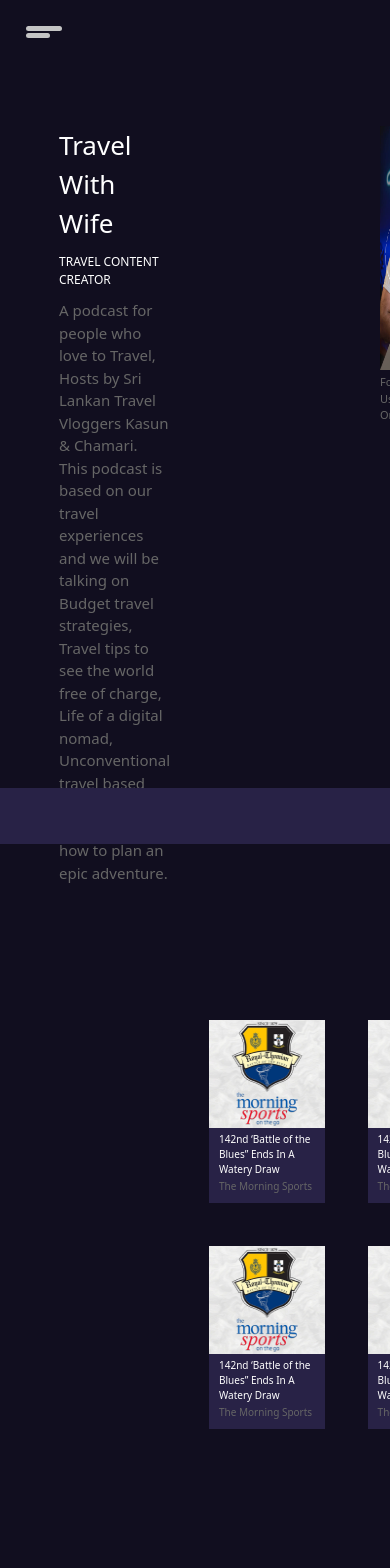
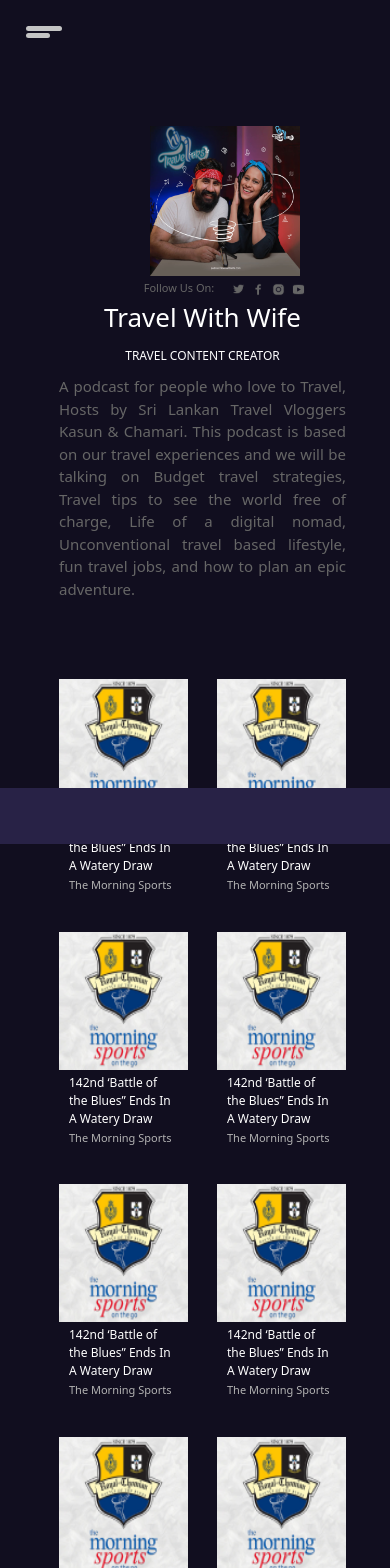
Before and after one commit to tsjayakody/onthego-client, a React (Create React App) app: page /hosts in a window 390 px wide. Shown: the top 1568 px of the page. Built offline with nearby package versions, Linux system fonts and the light colour scheme.

Commit message:
host detail view mobile view implemented

```diff
--- a/src/components/HostDetailPage.jsx
+++ b/src/components/HostDetailPage.jsx
@@ -7,6 +7,8 @@ import facebookDarkIcon from '../components/assets/facebook-dark-icon.svg';
 import instagramDarkIcon from '../components/assets/instagram-dark-icon.svg';
 import DarkSocialMediaButton from '../components/shared/DarkSocialMediaButton';
 import youtubeDarkIcon from '../components/assets/youtube-dark-icon.svg';
+import HostDetailLeftContainer from './hosts/HostDetailLeftContainer';
+import HostDetailRightContainer from './hosts/HostDetailRightContainer';
 
 function HostDetailPage() {
 
@@ -17,33 +19,44 @@ function HostDetailPage() {
     return (
         <div className='bg-#110E1F flex-grow h-full w-full overflow-y-auto md:pl-[203px] pb-[150px]'>
             {/* main container */}
-            <div className='flex-col mt-[126px] ml-[59px] space-y-[136px]'>
+            <div className='flex-col mt-[126px] ml-[59px] space-y-[79px] md:space-y-[136px]'>
                 {/* top container */}
                 <div className="flex space-x-[210px]">
-                    {/* text div col */}
-                    <div className="flex-col max-w-[453px] justify-start space-y-[10px]">
-                        <h1 className='text-#FFFFFF text-[26px]'>{hostName}</h1>
-                        <p className='text-[#FFFFFF] text-[12px]'>{hostType}</p>
-                        <p className='text-[#666666] text-[15px]'>{hostDetails}</p>
+                    <div className='inline-table md:hidden '>
+                        {/* shows banner image */}
+                        <HostDetailRightContainer
+                            hostdetialSampleBanner={hostdetialSampleBanner}
+                            twitterDarkIcon={twitterDarkIcon}
+                            facebookDarkIcon={facebookDarkIcon}
+                            instagramDarkIcon={instagramDarkIcon}
+                            youtubeDarkIcon={youtubeDarkIcon}
+                        />
+                        {/* text div col */}
+                        <HostDetailLeftContainer
+                            hostName={hostName}
+                            hostType={hostType}
+                            hostDetails={hostDetails}
+                        />
                     </div>
-                    {/* shows banner image */}
-                    <div className='flex-col space-y-[4px]'>
-                        <img src={hostdetialSampleBanner} alt="" className='h-[244px] w-[268px] object-fill' />
-                        {/* social media button here */}
-                        <div className='flex'>
-                            <p className='text-[#666666] text-[11px]'>Follow Us On:</p>
-                            <div className='flex space-x-[7px] ml-[18px]'>
-                                {/* social buttons here */}
-                                <DarkSocialMediaButton icon={twitterDarkIcon} onclick={()=>(console.log("Twitter Button Pressed"))}/>
-                                <DarkSocialMediaButton icon={facebookDarkIcon} onclick={()=>(console.log("Twitter Button Pressed"))}/>
-                                <DarkSocialMediaButton icon={instagramDarkIcon} onclick={()=>(console.log("Twitter Button Pressed"))}/>
-                                <DarkSocialMediaButton icon={youtubeDarkIcon} onclick={()=>(console.log("Twitter Button Pressed"))}/>
-                            </div>
-                        </div>
+                    <div className='hidden md:inline-flex space-x-[206px]'>
+                        {/* text div col */}
+                        <HostDetailLeftContainer
+                            hostName={hostName}
+                            hostType={hostType}
+                            hostDetails={hostDetails}
+                        />
+                        {/* shows banner image */}
+                        <HostDetailRightContainer
+                            hostdetialSampleBanner={hostdetialSampleBanner}
+                            twitterDarkIcon={twitterDarkIcon}
+                            facebookDarkIcon={facebookDarkIcon}
+                            instagramDarkIcon={instagramDarkIcon}
+                            youtubeDarkIcon={youtubeDarkIcon}
+                        />
                     </div>
                 </div>
                 {/* bottom shows grid */}
-                <div className='ml-[150px] w-[750px] grid grid-cols-5 gap-[43px]'>
+                <div className='md:ml-[150px] md:w-[750px] grid grid-cols-2 gap-[29px] md:grid md:grid-cols-5 md:gap-[43px] mr-[44px] md:mr-[0px]'>
                     {hostDetailList.map((item) => (
                         <ShowsDetailContainer
                             key={item.id}
--- /dev/null
+++ b/src/components/hosts/HostDetailLeftContainer.jsx
@@ -0,0 +1,15 @@
+import React from 'react'
+
+function HostDetailLeftContainer({hostName, hostType, hostDetails}) {
+    return (
+        <div className=''>
+            <div className="flex-col max-w-[453px] justify-center md:justify-start space-y-[10px] mr-[44px] md:mr-[0px]">
+                <h1 className='text-#FFFFFF text-[26px] text-center md:text-left'>{hostName}</h1>
+                <p className='text-[#FFFFFF] text-[12px] text-center md:text-left'>{hostType}</p>
+                <p className='text-[#666666] text-[15px] text-justify md:text-left'>{hostDetails}</p>
+            </div>
+        </div>
+    )
+}
+
+export default HostDetailLeftContainer
--- /dev/null
+++ b/src/components/hosts/HostDetailRightContainer.jsx
@@ -0,0 +1,41 @@
+import React from 'react'
+import DarkSocialMediaButton from '../shared/DarkSocialMediaButton'
+
+function HostDetailRightContainer({
+    hostdetialSampleBanner,
+    twitterDarkIcon,
+    facebookDarkIcon,
+    instagramDarkIcon,
+    youtubeDarkIcon
+    }) {
+    return (
+        <div className='flex-col space-y-[4px]'>
+            <img src={hostdetialSampleBanner} alt="" className='h-[150px] w-[150px] md:h-[244px] md:w-[268px] object-fill mx-auto' />
+            {/* social media button here */}
+            <div className='flex justify-center'>
+                <p className='text-[#666666] text-[11px]'>Follow Us On:</p>
+                <div className='flex space-x-[7px] ml-[18px]'>
+                    {/* social buttons here */}
+                    <DarkSocialMediaButton
+                        icon={twitterDarkIcon}
+                        onclick={() => (console.log("Twitter Button Pressed"))}
+                    />
+                    <DarkSocialMediaButton
+                        icon={facebookDarkIcon}
+                        onclick={() => (console.log("Twitter Button Pressed"))}
+                    />
+                    <DarkSocialMediaButton
+                        icon={instagramDarkIcon}
+                        onclick={() => (console.log("Twitter Button Pressed"))}
+                    />
+                    <DarkSocialMediaButton
+                        icon={youtubeDarkIcon}
+                        onclick={() => (console.log("Twitter Button Pressed"))}
+                    />
+                </div>
+            </div>
+        </div>
+    )
+}
+
+export default HostDetailRightContainer
--- a/src/components/shows/ShowsDetailContainer.jsx
+++ b/src/components/shows/ShowsDetailContainer.jsx
@@ -2,10 +2,10 @@ import React from 'react'
 
 function ShowsDetailContainer({showsBanner, showsTitle, showsAuthor}) {
   return (
-    <div className='max-h-max max-w-[119px] bg-[#282246] flex-col'>
-        <img src={showsBanner} alt="" className='h-[108px] w-[119px] object-fill'/>
-        <p className='text-#FFFFFF mx-[10px] mt-[4px] text-[10px]'>{showsTitle}</p>
-        <p className='text-[#666666] text-[10px] mt-[2px] mx-[10px] mb-[9px]'>{showsAuthor}</p>
+    <div className='max-h-max max-w-[138px] md:max-w-[119px] bg-transparent md:bg-[#282246] flex-col'>
+        <img src={showsBanner} alt="" className='h-[138px] w-[138px] md:h-[108px] md:w-[119px] object-fill'/>
+        <p className='text-#FFFFFF mx-[10px] mt-[4px] text-[12px] md:text-[10px]'>{showsTitle}</p>
+        <p className='text-[#B3B3B3] md:text-[#666666] text-[11px] md:text-[10px] mt-[2px] mx-[10px] mb-[9px]'>{showsAuthor}</p>
     </div>
   )
 }
```
